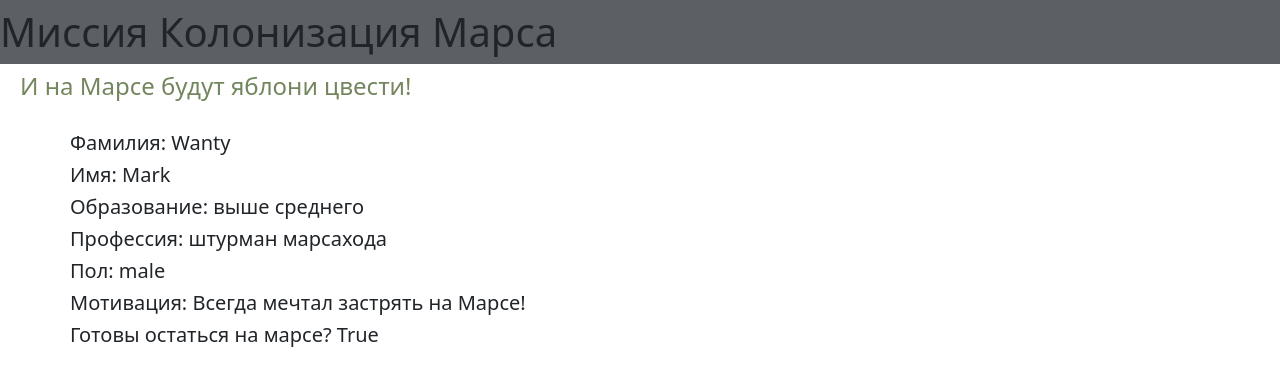
After one commit to G-GREGOR-dev/wtf-flask-lesson, a Flask app: page /answer in a window 1280 px wide. The commit adds this page. Shown: the top 386 px of the page. Run offline with Flask 2, Linux system fonts and the light colour scheme.

Commit message:
fource-lesson

```diff
--- a/main.py
+++ b/main.py
@@ -16,12 +16,22 @@ def training(prof):
 @app.route('/list_prof/<list>')
 def prof(list):
     list_prof = ['инженер-исследователь', 'пилот', 'строитель',
-                'экзобиолог', 'врач', 'инженер по терраформированию',
-                'климатолог', 'специалист по радиационной защите',
-                'астрогеолог', 'гляциолог', 'инженер жизнеобеспечения',
-                'метеоролог', 'оператор марсохода', 'киберинженер',
-                'штурман', 'пилот дронов']
-    return render_template('prof.html', list=list, proff = list_prof)
+                 'экзобиолог', 'врач', 'инженер по терраформированию',
+                 'климатолог', 'специалист по радиационной защите',
+                 'астрогеолог', 'гляциолог', 'инженер жизнеобеспечения',
+                 'метеоролог', 'оператор марсохода', 'киберинженер',
+                 'штурман', 'пилот дронов']
+    return render_template('prof.html', list=list, proff=list_prof)
+
+
+@app.route('/answer')
+@app.route('/auto_answer')
+def answer():
+    jon = {'surname': 'Wanty', 'name': 'Mark', 'education': 'выше среднего',
+           'profession': 'штурман марсахода', 'sex': 'male',
+           'motivation': 'Всегда мечтал застрять на Марсе!', 'ready': True}
+    return render_template('auto_answer.html', surname=jon['surname'], name=jon['name'], education=jon['education'],
+                           profession=jon['profession'], sex=jon['sex'], motivation=jon['motivation'], ready=jon['ready'])
 
 
 if __name__ == '__main__':
--- /dev/null
+++ b/static/css/style.css
@@ -0,0 +1,8 @@
+.login_form {
+    margin-left: 20px;
+}
+
+h4 {
+    color: rgb(115, 134, 94);
+    padding-left: 20px;
+}
--- /dev/null
+++ b/templates/auto_answer.html
@@ -0,0 +1,11 @@
+{% extends "base.html" %}
+
+{% block content %}
+    <h5 style="margin-left: 70px; margin-top: 30px">Фамилия: {{ surname }} </h5>
+    <h5 style="margin-left: 70px ">Имя: {{ name }}</h5>
+    <h5 style="margin-left: 70px ">Образование: {{ education }}</h5>
+    <h5 style="margin-left: 70px ">Профессия: {{ profession }}</h5>
+    <h5 style="margin-left: 70px ">Пол: {{ sex }}</h5>
+    <h5 style="margin-left: 70px ">Мотивация: {{ motivation }}</h5>
+    <h5 style="margin-left: 70px ">Готовы остаться на марсе? {{ ready }}</h5>
+{% endblock %}
--- a/templates/base.html
+++ b/templates/base.html
@@ -8,6 +8,7 @@
               href="https://cdn.jsdelivr.net/npm/bootstrap@5.0.0-beta1/dist/css/bootstrap.min.css"
               integrity="sha384-giJF6kkoqNQ00vy+HMDP7azOuL0xtbfIcaT9wjKHr8RbDVddVHyTfAAsrekwKmP1"
               crossorigin="anonymous">
+     <link rel="stylesheet" type="text/css" href="{{url_for('static', filename='css/style.css')}}" />
     </head>
     <body>
         <h1 class="navbar navbar-light" style="background-color: #5c5f63;">Миссия Колонизация Марса</h1>
```
